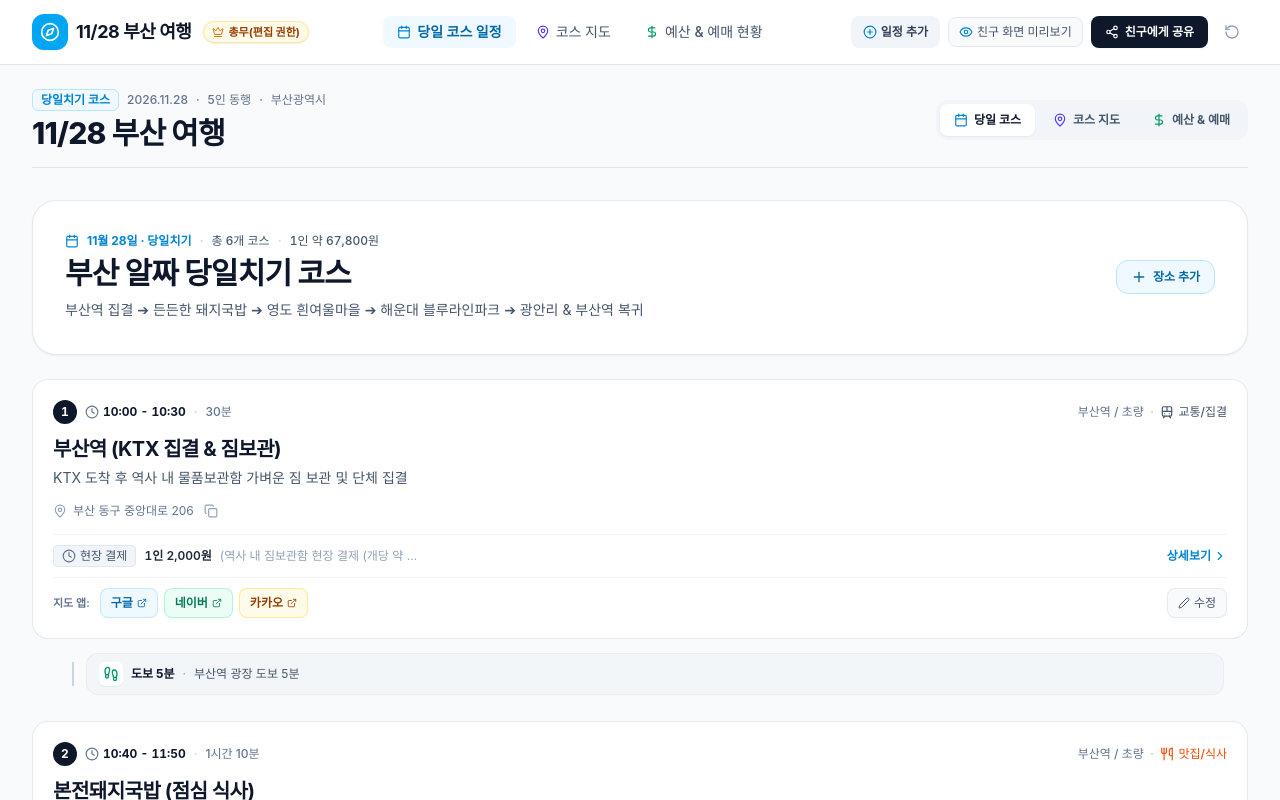
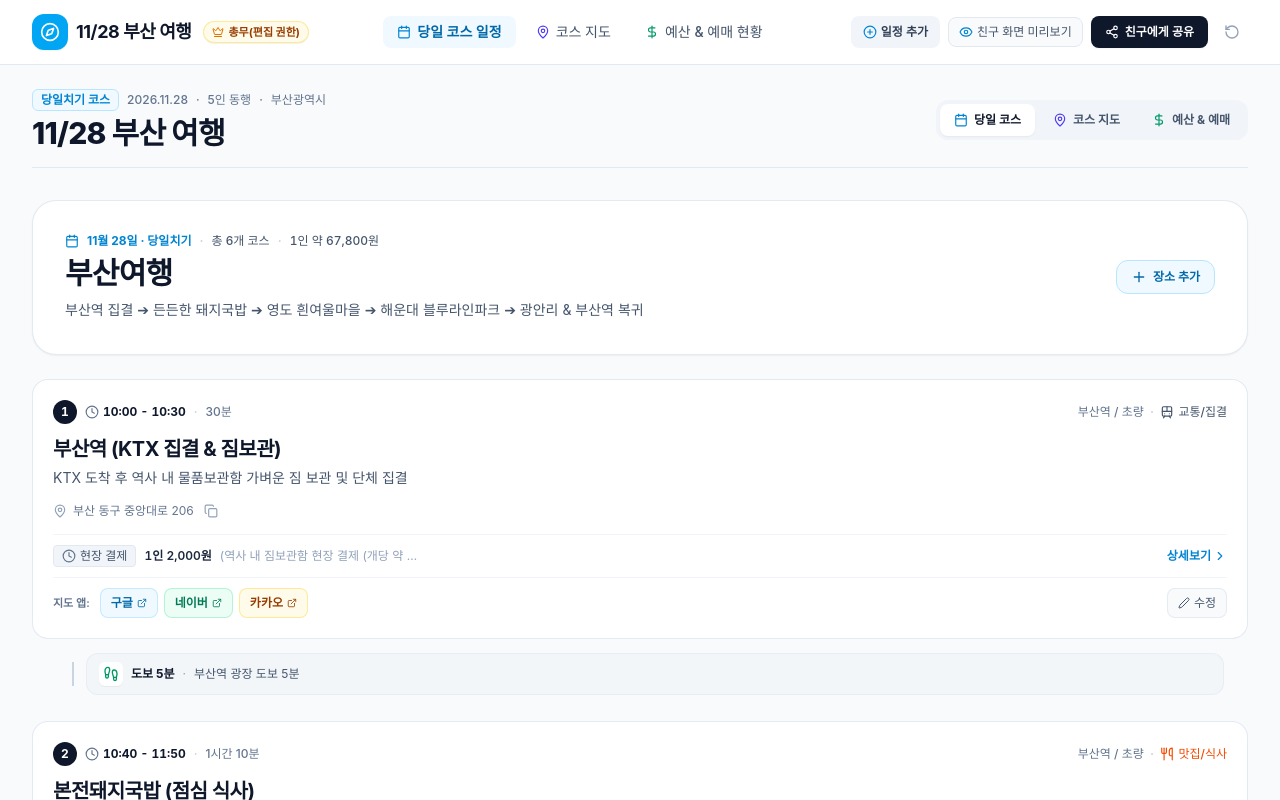
Before and after one commit to tjdwhd12/Nov-28-Busan_Travel, a React (Vite) app: page / in a window 1280 px wide. Shown: the top 800 px of the page. Built offline with nearby package versions, Linux system fonts and the light colour scheme; no server answers; a web font is replaced by a local one.

Commit message:
Update initialTripData.ts

```diff
--- a/src/data/initialTripData.ts
+++ b/src/data/initialTripData.ts
@@ -21,7 +21,7 @@ export const INITIAL_TRIP_DATA: TripPlan = {
     {
       dayNumber: 1,
       date: '11월 28일 · 당일치기',
-      title: '부산 알짜 당일치기 코스',
+      title: '부산여행',
       subtitle: '부산역 집결 ➔ 든든한 돼지국밥 ➔ 영도 흰여울마을 ➔ 해운대 블루라인파크 ➔ 광안리 & 부산역 복귀',
       color: 'sky',
       places: [
```
